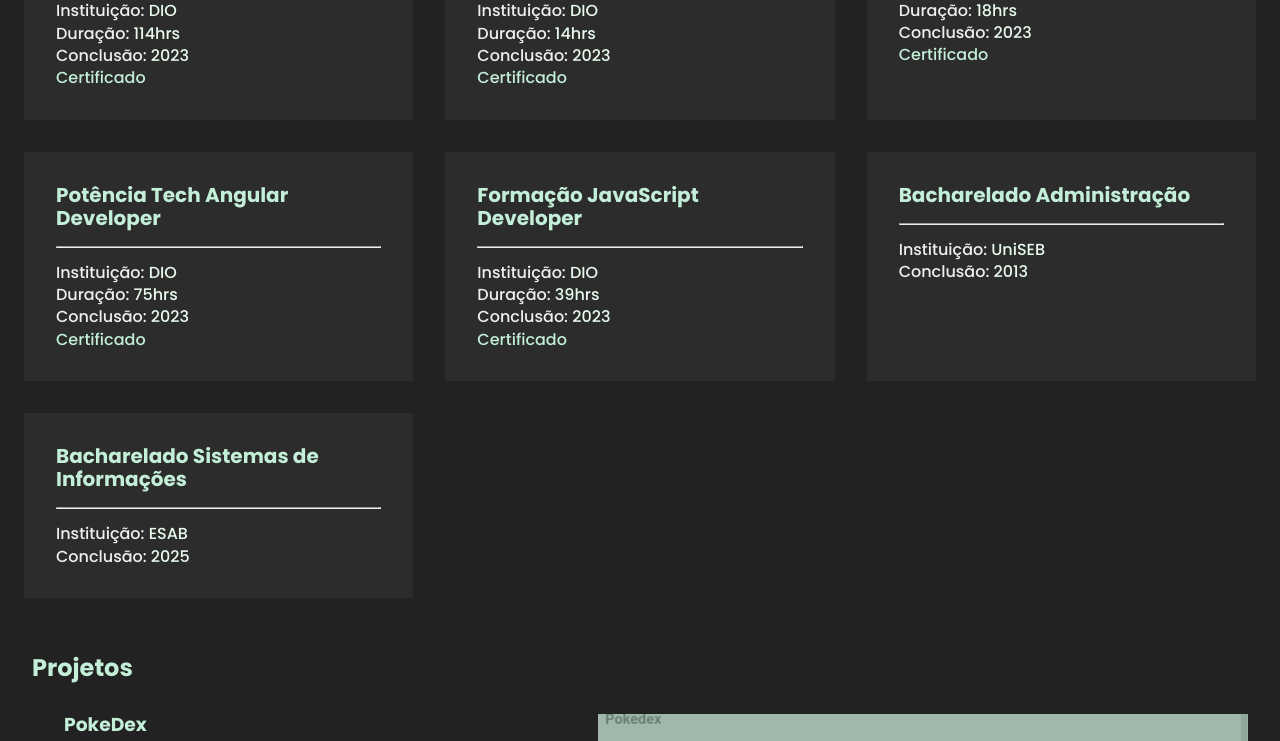
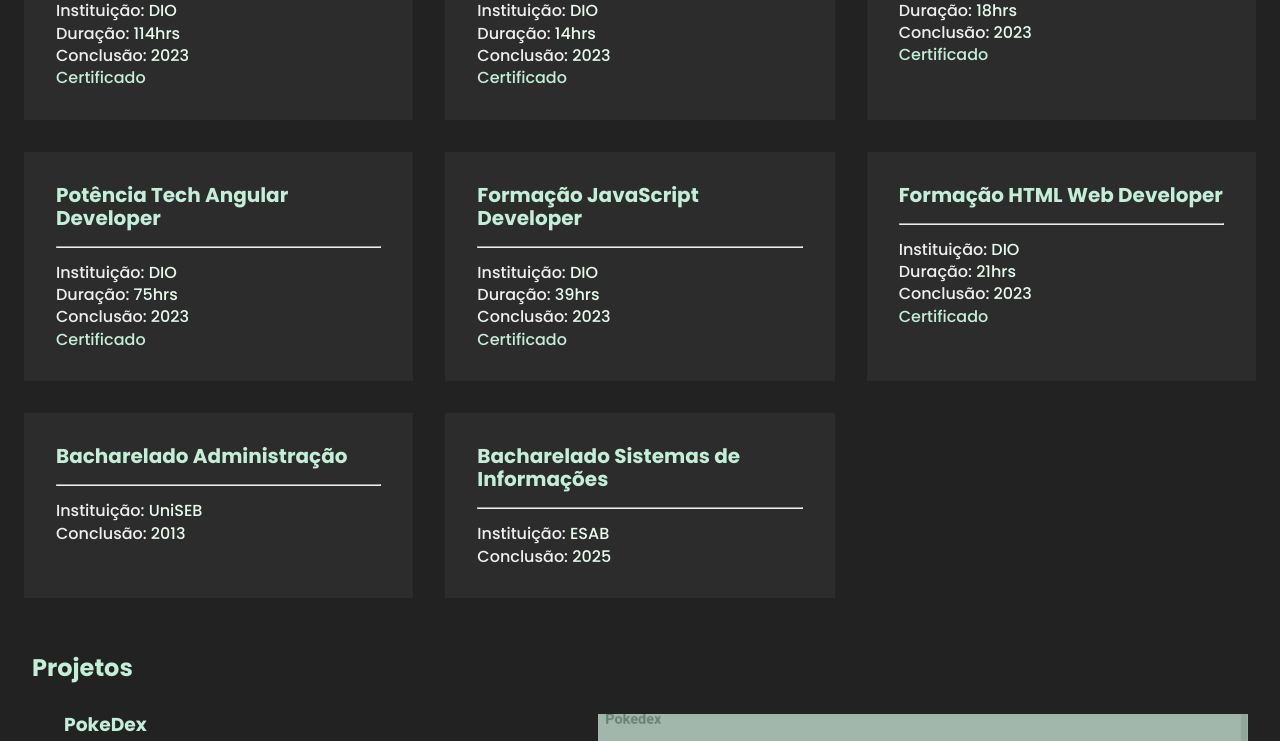
Before and after one commit to IlnaraAckermann/CV, an Angular app: page / in a window 1280 px wide. Shown: the part 1751-2492 px from the top of the page. Built offline with nearby package versions, Linux system fonts and the light colour scheme.

Commit message:
data.json atualizada

```diff
--- a/src/app/components/certifications/certifications.component.css
+++ b/src/app/components/certifications/certifications.component.css
@@ -6,9 +6,12 @@
 }
 
 .certificate{
+  position: relative;
   padding: 2rem;
   background-color: var(--secondary-dark-medium-color);
 }
+
+
 .title {
   font-size: 1.25rem;
   font-weight: 600;
@@ -29,3 +32,116 @@ li span {
   list-style: none;
   margin-top: 0.25rem;
 }
+
+
+/* animação de borda */
+
+/*
+
+
+.certificate > span{
+  position: absolute;
+  top: 0;
+  left: 0;
+  width: 100%;
+  height: 100%;
+  display: block;
+  box-sizing: border-box;
+
+}
+
+.certificate > span:nth-child(1)
+{
+  transform:rotate(0deg);
+}
+
+.certificate > span:nth-child(2)
+{
+  transform:rotate(0deg);
+}
+
+.certificate > span:nth-child(3)
+{
+  transform:rotate(180deg);
+}
+
+.certificate > span:nth-child(4)
+{
+  transform:rotate(180deg);
+}
+
+.certificate > span::before {
+  content: '';
+  position: absolute;
+  background: #50dfdb;
+}
+
+.certificate:hover > span::before {
+  background: #df50da;
+}
+
+
+.certificate > span:nth-child(odd)::before{
+  width:100%;
+  height: 2px;
+  animation: animatew 4s linear infinite;
+}
+
+.certificate > span:nth-child(even)::before{
+  height:100%;
+  width: 2px;
+  animation: animateh 4s linear infinite;
+}
+
+@keyframes animatew {
+  0% {
+  transform:scaleX(0);
+  transform-origin: left;
+  }
+  50%
+  {
+    transform:scaleX(1);
+  transform-origin: left;
+  }
+  50.1%
+  {
+    transform:scaleX(1);
+  transform-origin: right;
+
+  }
+
+  100%
+  {
+    transform:scaleX(0);
+  transform-origin: right;
+
+  }
+
+
+}
+@keyframes animateh {
+  0% {
+  transform:scaleY(0);
+  transform-origin: top;
+  }
+  50%
+  {
+    transform:scaleY(1);
+  transform-origin: top;
+  }
+  50.1%
+  {
+    transform:scaleY(1);
+  transform-origin: bottom;
+
+  }
+
+  100%
+  {
+    transform:scaleY(0);
+  transform-origin: bottom;
+
+  }
+
+
+} */
--- a/src/app/components/certifications/certifications.component.html
+++ b/src/app/components/certifications/certifications.component.html
@@ -2,8 +2,16 @@
 
 
   <div class="certificate" *ngFor="let certificate of certificates">
+
+
+    <span></span>
+    <span></span>
+    <span></span>
+    <span></span>
+
     <div class="title">{{certificate.title}} </div>
     <hr>
+
     <ul class="details">
       <li *ngIf="certificate.school">Instituição: <span>{{certificate.school}}</span></li>
       <li *ngIf="certificate.duration" >Duração: <span>{{certificate.duration}}</span></li>
--- a/src/assets/data/data.json
+++ b/src/assets/data/data.json
@@ -85,6 +85,12 @@
       "duration": "39hrs",
       "conclusion": "2023",
       "certificate":"https://www.dio.me/certificate/56F932BD"
+    },{
+      "title":"Formação HTML Web Developer",
+      "school": "DIO",
+      "duration": "21hrs",
+      "conclusion": "2023",
+      "certificate":"https://www.dio.me/certificate/55ABD16A"
     },
     {
       "title":"Bacharelado Administração",
```
